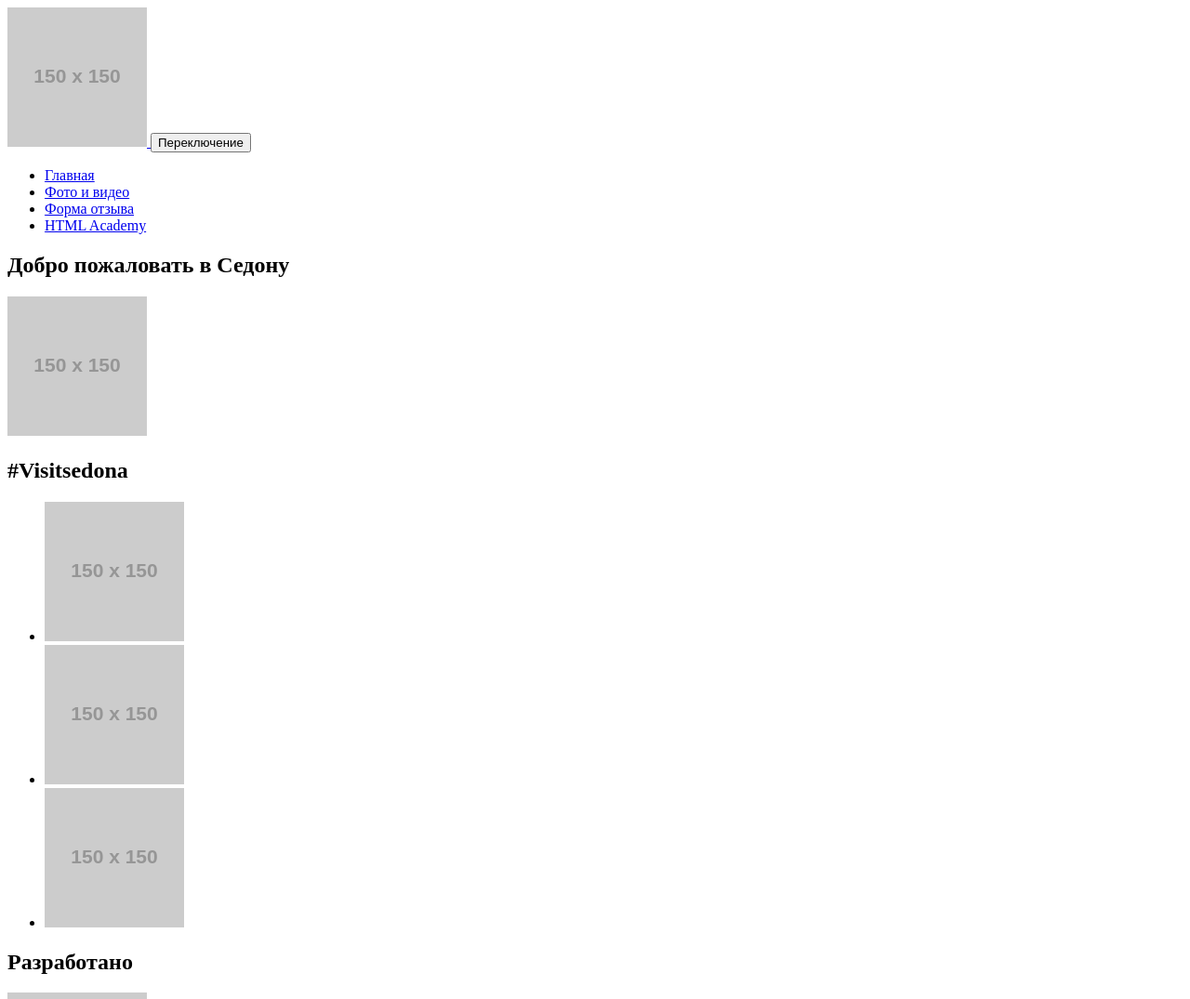
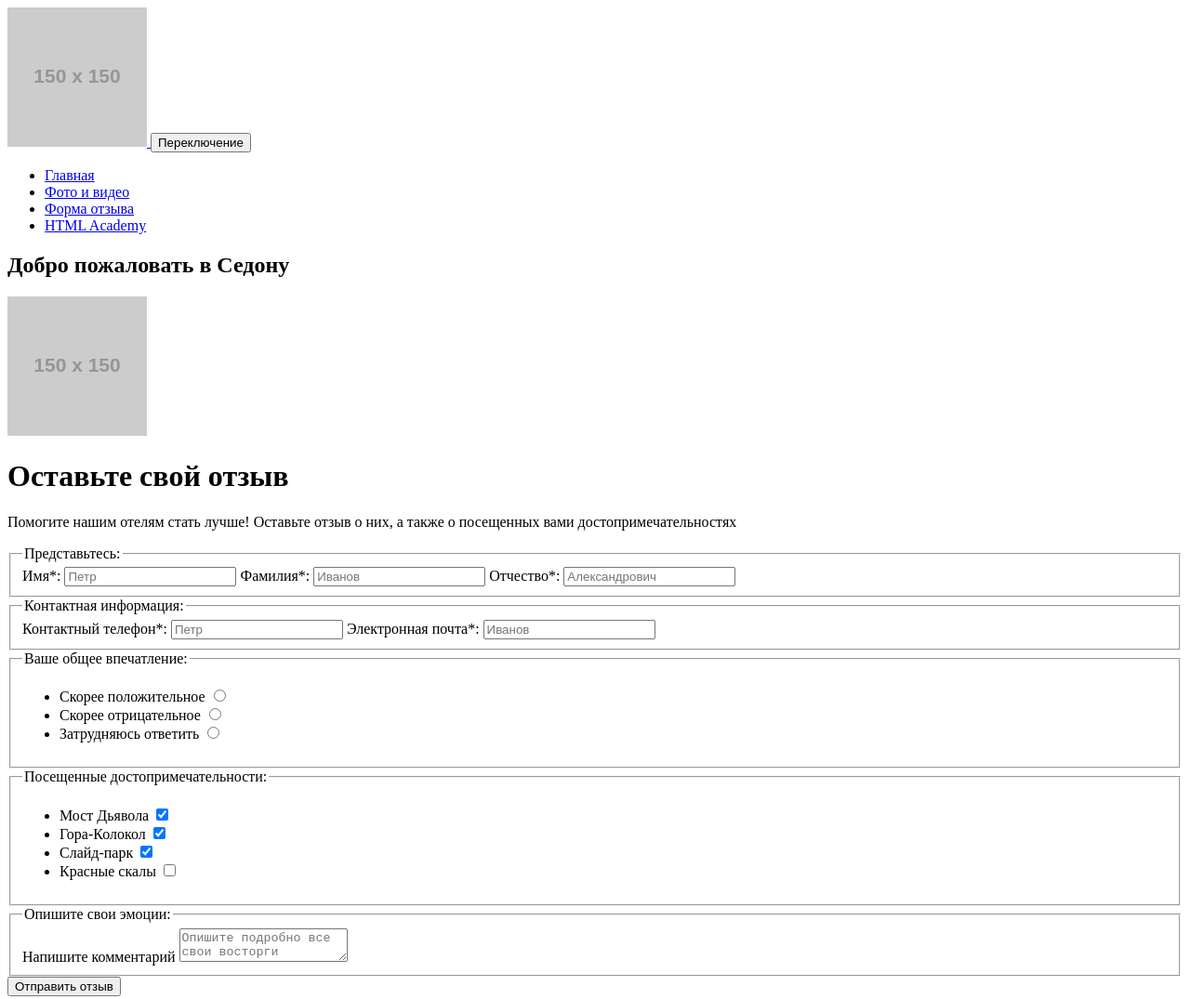
Before and after one commit to rmk1409/sedona-for-olya, a plain HTML site: page form.html in a window 1280 px wide. Shown: the top 1075 px of the page at 93% size. Drawn offline with Linux system fonts and the light colour scheme; placeholder pictures from the web are drawn by us.

Commit message:
2.2Made a markup of all the blocks on the page

```diff
--- a/form.html
+++ b/form.html
@@ -36,7 +36,96 @@
     <img class="header-img__name" src="https://via.placeholder.com/150x150" alt="Седона">
   </section>
 </header>
-
+<main>
+  <div class="feedback">
+    <h1 class="feedback__title title">Оставьте свой отзыв</h1>
+    <p class="feedback__description description">
+      Помогите нашим отелям стать лучше!
+      Оставьте отзыв о них, а также о посещенных вами достопримечательностях
+    </p>
+  </div>
+  <form class="form" action="https://echo.htmlacademy.ru" method="post">
+  <fieldset class="form__personal-info personal-info">
+    <legend class="personal-info__legend">Представьтесь:</legend>
+    <label class="personal-info__label"> Имя*:
+      <input class="personal-info__input" type="text" placeholder="Петр">
+    </label>
+    <label class="personal-info__label"> Фамилия*:
+      <input class="personal-info__input" type="text" placeholder="Иванов">
+    </label>
+    <label class="personal-info__label"> Отчество*:
+      <input class="personal-info__input" type="text" placeholder="Александрович">
+    </label>
+  </fieldset>
+  <fieldset class="form__contact-info contact-info">
+    <legend class="contact-info__legend">Контактная информация:</legend>
+    <label class="contact-info__label"> Контактный телефон*:
+      <input class="contact-info__input" type="text" placeholder="Петр">
+    </label>
+    <label class="contact-info__label"> Электронная почта*:
+      <input class="contact-info__input" type="text" placeholder="Иванов">
+    </label>
+  </fieldset>
+  <fieldset class="form__impression-info impression-info">
+    <legend class="impression-info__legend">Ваше общее впечатление:</legend>
+    <ul>
+      <li>
+        <label class="impression-info__label"> Скорее положительное
+          <input class="impression-info__input" type="radio">
+          <span class="impression-info__radio"></span>
+        </label>
+      </li>
+      <li>
+        <label class="impression-info__label"> Скорее отрицательное
+          <input class="impression-info__input" type="radio">
+          <span class="impression-info__radio"></span>
+        </label>
+      </li>
+      <li>
+        <label class="impression-info__label"> Затрудняюсь ответить
+          <input class="impression-info__input" type="radio">
+          <span class="impression-info__radio"></span>
+        </label>
+      </li>
+    </ul>
+  </fieldset>
+  <fieldset class="form__visited-info visited-info">
+    <legend class="visited-info__legend">Посещенные достопримечательности:</legend>
+    <ul>
+      <li>
+        <label class="visited-info__label"> Мост Дьявола
+          <input class="visited-info__input" type="checkbox" checked>
+          <span class="visited-info__checkbox"></span>
+        </label>
+      </li>
+      <li>
+        <label class="visited-info__label"> Гора-Колокол
+          <input class="visited-info__input" type="checkbox" checked>
+          <span class="visited-info__checkbox"></span>
+        </label>
+      </li>
+      <li>
+        <label class="visited-info__label"> Слайд-парк
+          <input class="visited-info__input" type="checkbox" checked>
+          <span class="visited-info__checkbox"></span>
+        </label>
+      </li>
+      <li>
+        <label class="visited-info__label"> Красные скалы
+          <input class="visited-info__input" type="checkbox">
+          <span class="visited-info__checkbox"></span>
+        </label>
+      </li>
+    </ul>
+  </fieldset>
+  <fieldset class="form__comment comment">
+    <legend class="comment__legend">Опишите свои эмоции:</legend>
+    <label class="visually-hidden" for="write-to-us">Напишите комментарий</label>
+    <textarea class="comment__textarea" id="write-to-us" name="comment" placeholder="Опишите подробно все свои восторги "></textarea>
+  </fieldset>
+  <button class="form__button button" type="submit">Отправить отзыв</button>
+  </form>
+</main>
 <footer class="footer">
   <h2 class="footer__title title">#Visitsedona</h2>
   <ul class="footer__social social reset-list">
```
Also changed, not shown: catalog.html (+20 -0 lines), index.html (+9 -9 lines).
